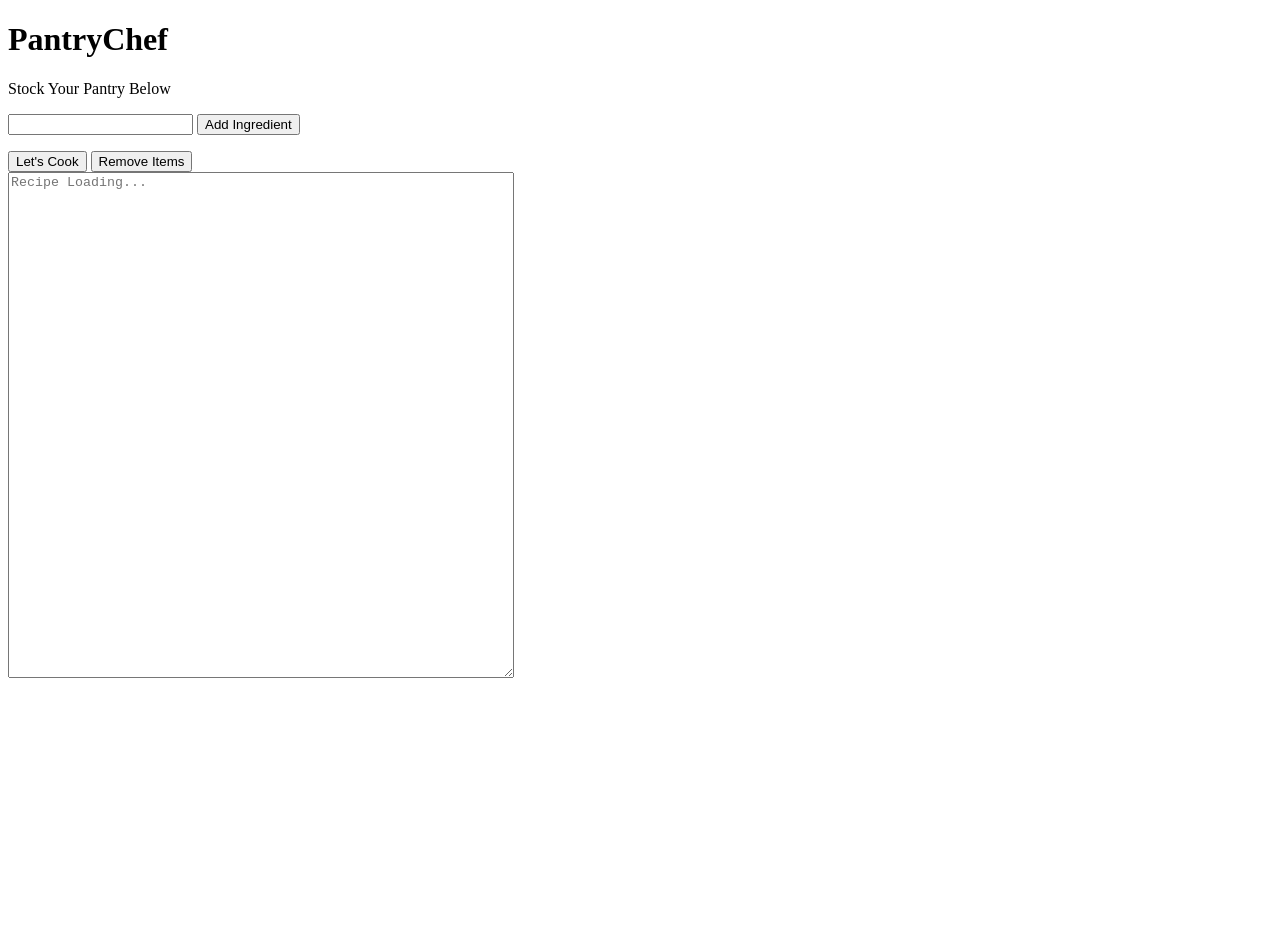
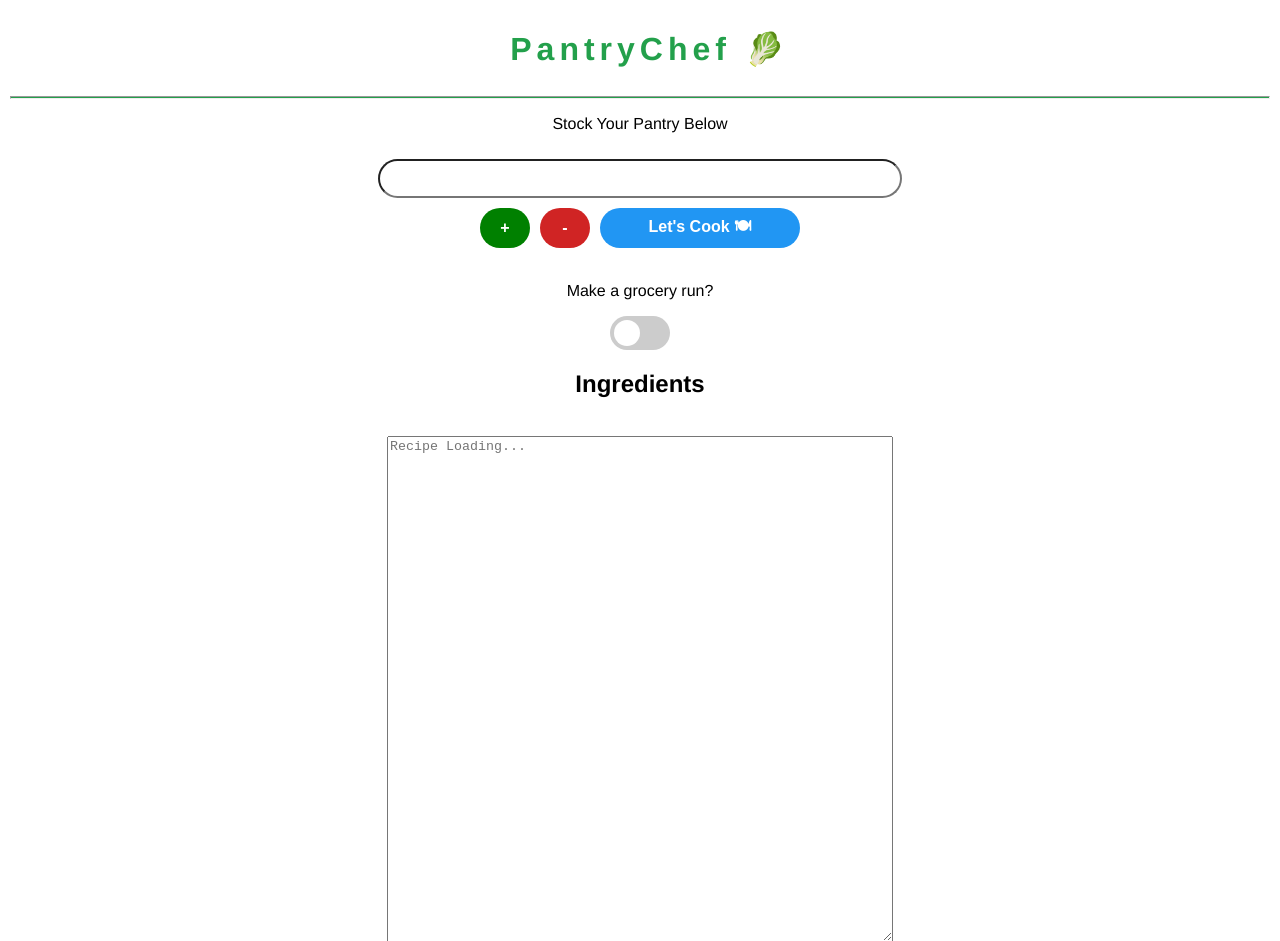
Before and after one commit to MakePantryChef/PantryChef, a plain HTML site: page index.html in a window 1280 px wide. Shown: the top 941 px of the page. Before the commit the page ends 800 px from the top, so only its background shows below. Drawn offline with Linux system fonts and the light colour scheme.

Commit message:
Added CSS

```diff
--- a/index.html
+++ b/index.html
@@ -1,9 +1,13 @@
 <!DOCTYPE html>
 <html>
     <head>
+        <meta charset="UTF-8">
         <title>PantryChef</title>
         <style>
             .remove-button {
+                color: white;
+                background-color: red;
+                border-radius: 10px;
                 margin-left: 10px;
                 display: none; /* Hide the remove button by default */
             }
@@ -12,21 +16,37 @@
                 width: 500px;
             }
         </style>
+        <link rel="stylesheet" href="styles.css">
     </head>
 
     <body>
 
-        <h1>PantryChef</h1>
+        <h1>PantryChef &#129388</h1>
+        <hr class="titleLine">
         <p>Stock Your Pantry Below</p>
-        <form>
+
+        <form class="input">
             <input type="text" id="ingredientInput">
-            <button type="button" id="addButton">Add Ingredient</button>
+
+            <div class="buttons">
+                <button type="button" id="addButton">+</button>
+                <button type="button" id="removeButton">-</button>
+                <button type="button" id="generateButton">Let's Cook &#127869</button>
+
+            </div>
+
+            <br>
+            <p>Make a grocery run?</p>
+            <label class="switch">
+                <input type="checkbox">
+                <span class="slider round"></span>
+            </label>
+
         </form>
-
+        <h2>Ingredients</h2>
         <ul id="ingredientList"></ul>
 
-        <button type="button" id="generateButton">Let's Cook</button>
-        <button type="button" id="removeButton">Remove Items</button>
+
         <br>
         <textarea
         id="output-box"
--- a/scripts.js
+++ b/scripts.js
@@ -11,7 +11,7 @@ addButton.addEventListener('click', function() {
         var listItem = document.createElement('li');
         listItem.textContent = ingredient;
         var removeButton = document.createElement('button');
-        removeButton.textContent = 'Remove';
+        removeButton.textContent = 'X';
         removeButton.classList.add('remove-button');
         listItem.appendChild(removeButton);
         ingredientList.appendChild(listItem);
--- /dev/null
+++ b/styles.css
@@ -0,0 +1,162 @@
+body {
+    font-family: "Helvetica Neue", Arial, sans-serif;
+    margin: 0;
+    padding: 10px;
+    text-align: center;
+}
+
+h1 {
+    background-color: rgb(255, 255, 255);
+    width: 100%;
+    padding: 20px 10px;
+    margin: 0;
+    color: rgb(35, 160, 75);
+    letter-spacing: 5px;
+}
+
+.titleLine {
+    background-color: rgb(35, 160, 75);
+    height: 1px;
+}
+
+.input {
+    margin: 0 auto; /* Center horizontally */
+    text-align: center; /* Center text */
+    display: flex;
+    flex-direction: column; /* Stack vertically */
+    justify-content: space-between; /* Space out items */
+    align-items: center;
+}
+
+
+.buttons {
+    display: flex;
+    justify-content: space-between;
+    gap: 10px;
+}
+
+
+
+#ingredientInput {
+    width: 500px;
+    border-radius: 20px;
+    padding: 10px;
+    margin: 10px auto; /* Center horizontally */
+}
+
+#addButton {
+    width: 50px;
+    height: 40px;
+    border-radius: 20px;
+    background-color: green;
+    color: white;
+    font-weight: bold;
+    font-size: 16px;
+    border: none;
+    cursor: pointer;
+    margin: 0px auto; /* Center horizontally */
+}
+
+#removeButton {
+    width: 50px;
+    height: 40px;
+    border-radius: 20px;
+    background-color: rgb(208, 36, 36);
+    color: white;
+    font-weight: bold;
+    font-size: 16px;
+    border: none;
+    cursor: pointer;
+    margin: 0px auto; /* Center horizontally */
+}
+
+#generateButton {
+    width: 200px;
+    height: 40px;
+    border-radius: 20px;
+    background-color: #2196F3;
+    color: white;
+    font-weight: bold;
+    font-size: 16px;
+    border: none;
+    cursor: pointer;
+    margin: 0px auto; /* Center horizontally */
+}
+
+li {
+    display: inline-block;
+    padding: 10px 20px;
+    border-radius: 20px;
+    background-color: #ccc;
+    margin: 5px;
+}
+
+.grid-container {
+    display: grid;
+    grid-template-columns: repeat(3, 1fr);
+    grid-gap: 10px;
+}
+
+
+/* The switch - the box around the slider */
+.switch {
+    position: relative;
+    display: inline-block;
+    width: 60px;
+    height: 34px;
+}
+
+/* Hide default HTML checkbox */
+.switch input {
+    opacity: 0;
+    width: 0;
+    height: 0;
+}
+
+/* The slider */
+.slider {
+    position: absolute;
+    cursor: pointer;
+    top: 0;
+    left: 0;
+    right: 0;
+    bottom: 0;
+    background-color: #ccc;
+    -webkit-transition: .4s;
+    transition: .4s;
+}
+
+.slider:before {
+    position: absolute;
+    content: "";
+    height: 26px;
+    width: 26px;
+    left: 4px;
+    bottom: 4px;
+    background-color: white;
+    -webkit-transition: .4s;
+    transition: .4s;
+}
+
+input:checked + .slider {
+    background-color: #2196F3;
+}
+
+input:focus + .slider {
+    box-shadow: 0 0 1px #2196F3;
+}
+
+input:checked + .slider:before {
+    -webkit-transform: translateX(26px);
+    -ms-transform: translateX(26px);
+    transform: translateX(26px);
+}
+
+/* Rounded sliders */
+.slider.round {
+    border-radius: 34px;
+}
+
+.slider.round:before {
+    border-radius: 50%;
+}
```
